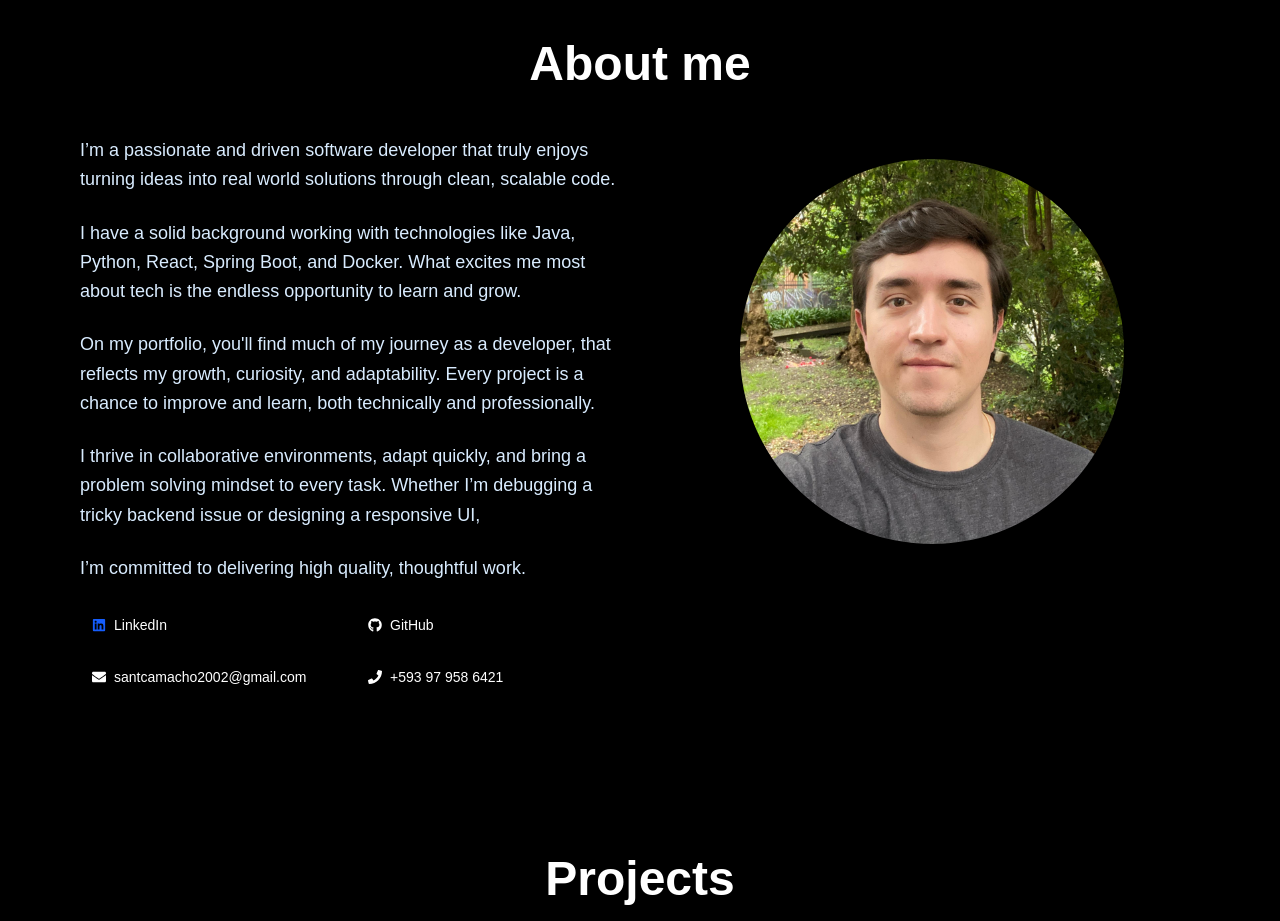
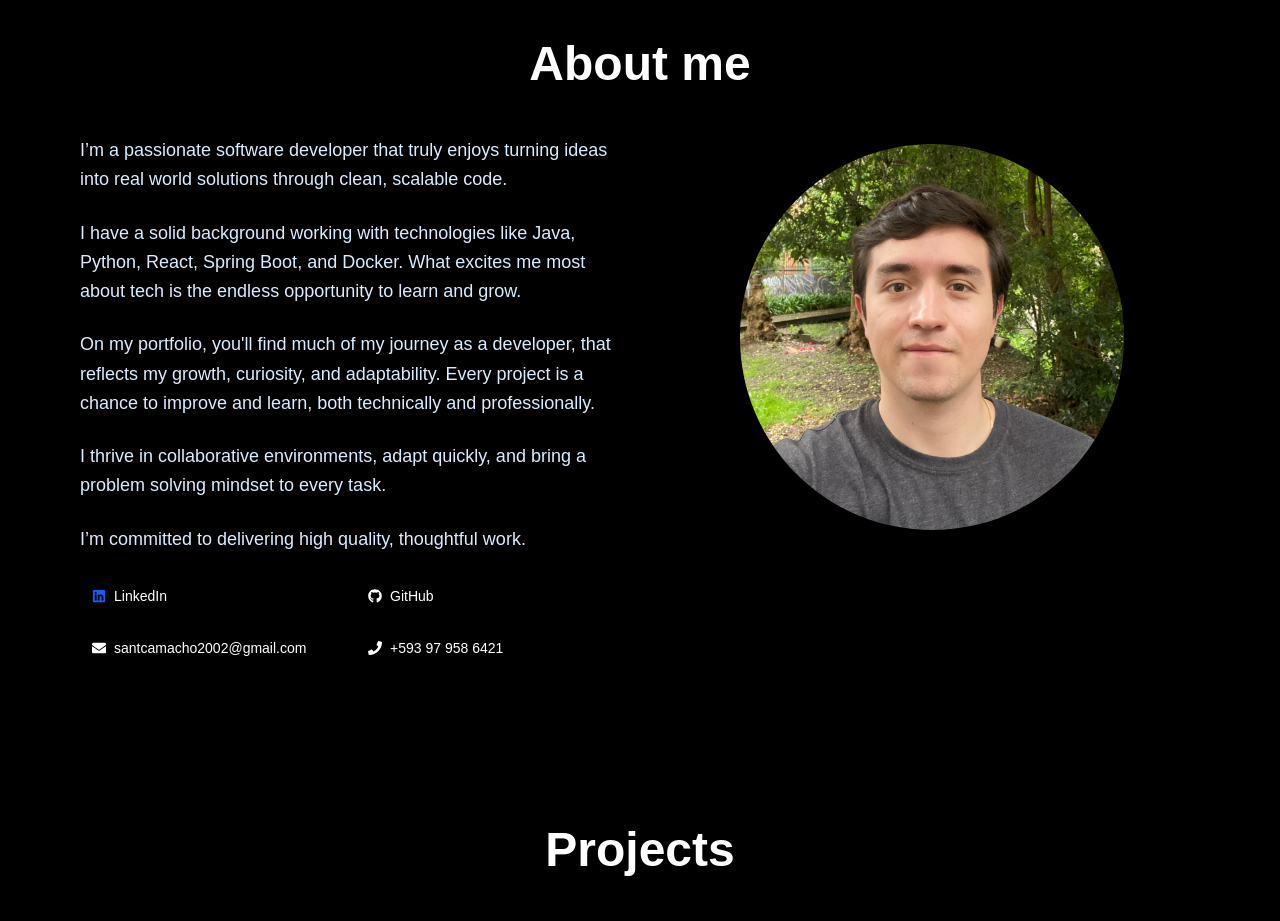
Before and after one commit to santcamacho2002/Santiago-Portfolio, a React (Vite) app: page / in a window 1280 px wide. Shown: the part 840-1761 px from the top of the page. Built offline with nearby package versions, Linux system fonts and the light colour scheme; grey boxes are pictures that could not be loaded; a web font is replaced by a local one.

Commit message:
Actualizacion descripcion personal

```diff
--- a/src/sections/About.jsx
+++ b/src/sections/About.jsx
@@ -14,7 +14,7 @@ const About = () => {
                 <div className="order-2 md:order-1 flex flex-col gap-6 md:text-left">
 
                     <p className="text-sm sm:text-base md:text-lg text-white-50 leading-relaxed max-w-xl mx-auto md:mx-0">
-                        I’m a passionate and driven software developer
+                        I’m a passionate software developer
                         that truly enjoys turning ideas into real world solutions through clean, scalable code.
                     </p>
 
@@ -32,7 +32,6 @@ const About = () => {
                     <p className="text-sm sm:text-base md:text-lg text-white-50 leading-relaxed max-w-xl mx-auto md:mx-0">
                         I thrive in collaborative environments, adapt quickly, and bring a
                         problem solving mindset to every task.
-                        Whether I’m debugging a tricky backend issue or designing a responsive UI,
                     </p>
 
                     <p className="text-sm sm:text-base md:text-lg text-white-50 leading-relaxed max-w-xl mx-auto md:mx-0">
```
